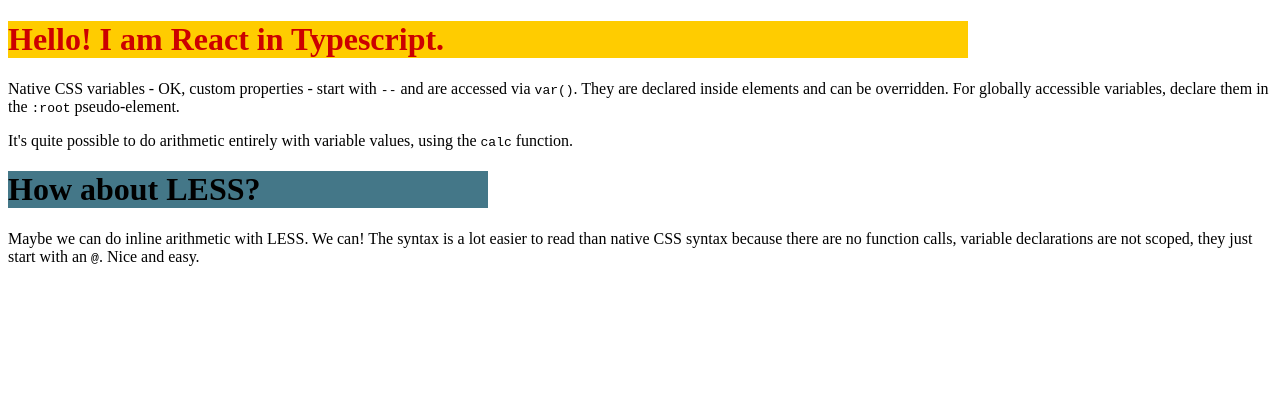
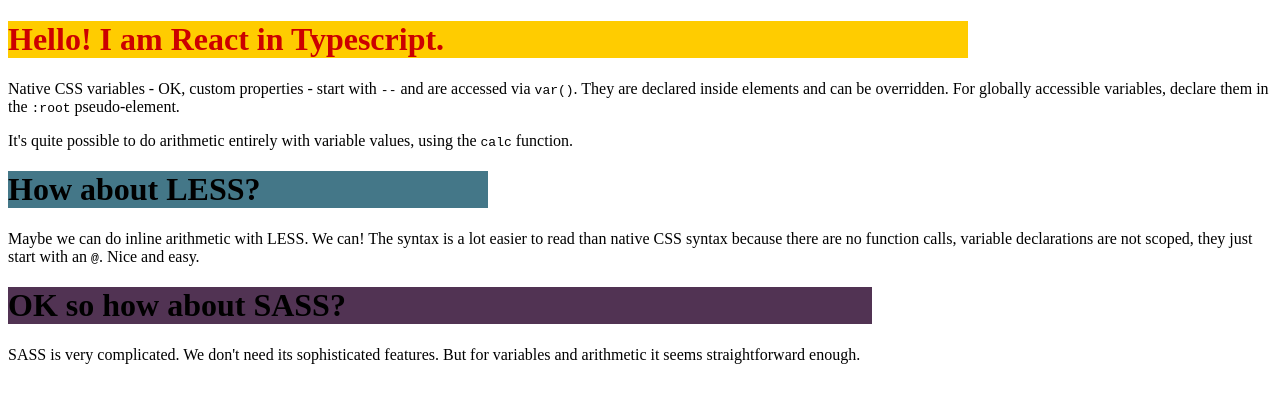
Before and after one commit to makemoneyfast/webpack-ts-react, a React app: page / in a window 1280 px wide. Shown: the top 402 px of the page. Built offline with nearby package versions, Linux system fonts and the light colour scheme; the HTML template or start-up script is replaced by a standard one.

Commit message:
SASS is installed but only working in publish mode for some reason. Annoyingly.

```diff
--- a/package.json
+++ b/package.json
@@ -20,6 +20,8 @@
     "less": "^4.1.3",
     "less-loader": "^11.1.0",
     "mini-css-extract-plugin": "^2.7.0",
+    "sass": "^1.56.1",
+    "sass-loader": "^13.2.0",
     "style-loader": "^3.3.1",
     "ts-loader": "^9.3.1",
     "typescript": "^4.7.4",
--- a/src/index.tsx
+++ b/src/index.tsx
@@ -3,6 +3,7 @@
 
 import "./style.css";
 import "./style.less";
+import "./style.scss";
 import { shout } from "./shouting";
 
 const container = document.createElement("div");
@@ -29,6 +30,11 @@
       variable declarations are not scoped, they just start with an{" "}
       <code>@</code>. Nice and easy.
     </p>
+    <h1 className="sassFirstItem">OK so how about SASS?</h1>
+    <p>
+      SASS is very complicated. We don't need its sophisticated features. But
+      for variables and arithmetic it seems straightforward enough.
+    </p>
   </div>
 );
 shout();
--- /dev/null
+++ b/src/style.scss
@@ -0,0 +1,7 @@
+$column: 3rem;
+$firstItemWidth: 10;
+
+.sassFirstItem {
+    background-color: rgb(81, 51, 83);
+    max-width: ($firstItemWidth + 8) * $column;
+}
--- a/webpack.dev-config.js
+++ b/webpack.dev-config.js
@@ -58,6 +58,17 @@
           "less-loader",
         ],
       },
+      {
+        test: /\.s[ac]ss$/i,
+        use: [
+          // Creates `style` nodes from JS strings
+          "style-loader",
+          // Translates CSS into CommonJS
+          "css-loader",
+          // Compiles Sass to CSS
+          "sass-loader",
+        ],
+      },
     ],
   },
   resolve: {
```
Also changed, not shown: webpack.prod-config.js (+10 -0 lines).
